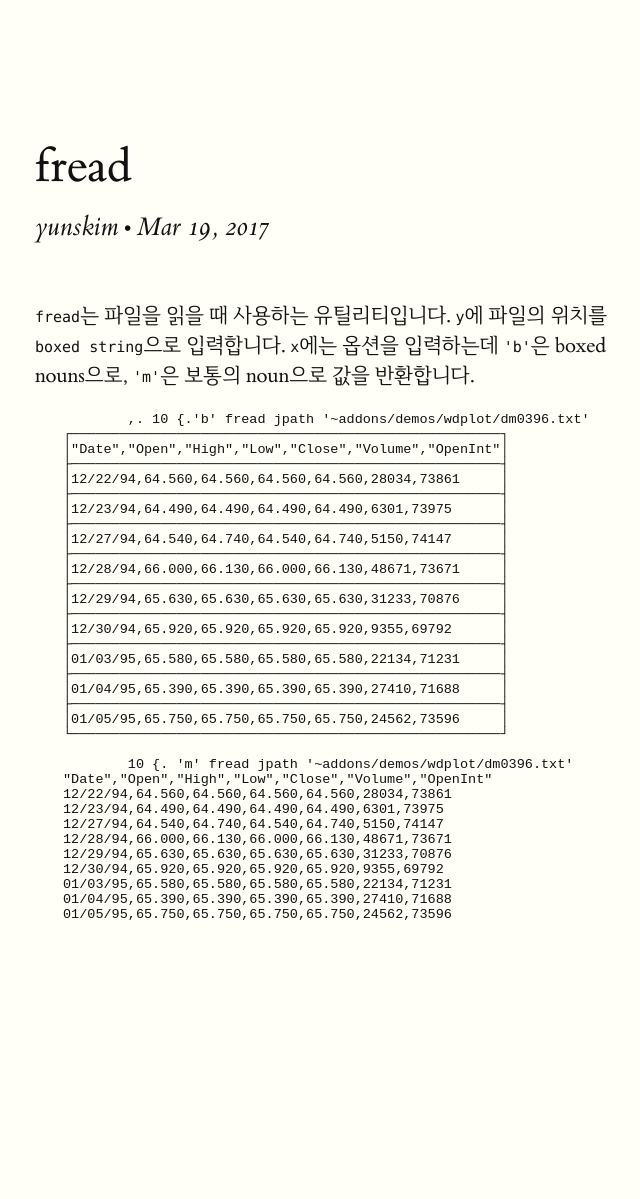
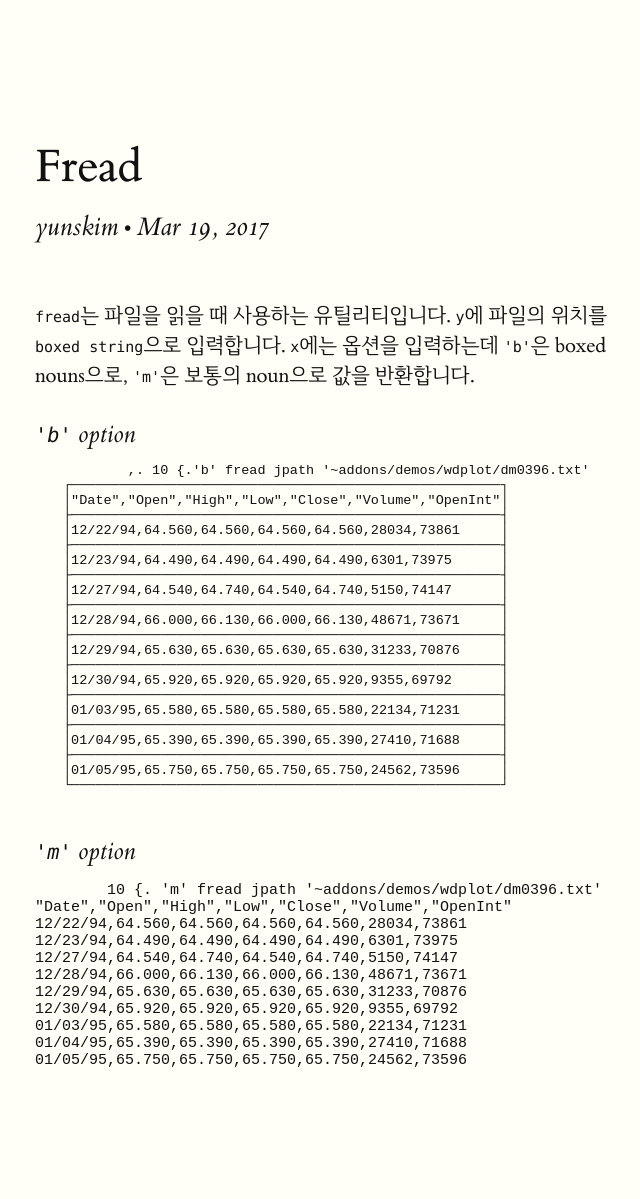
Before and after one commit to toolofthought/toolofthought.github.io, a Jekyll site: the page built from _posts/jlang/util/2017-03-19-fread.html, in a window 1280 px wide. Shown: the whole page, without its empty margins (125-765 px from the left). Built offline with Jekyll 4.4.1, drawn with Linux system fonts in a browser that asks for light colours; before the commit the page ends 1048 px from its top, so only the background shows below that.

Commit message:
fread 시작

```diff
--- a/_posts/jlang/util/2017-03-19-fread.html
+++ b/_posts/jlang/util/2017-03-19-fread.html
@@ -1,6 +1,6 @@
 ---
 layout: post
-title:  "fread"
+title:  "Fread"
 date:   2017-03-19 12:00:00 +0900
 author: yunskim
 categories: jlang util
@@ -8,7 +8,7 @@ permalink: /:categories/:title/
 ---
 <section>
 	<p><code>fread</code>는 파일을 읽을 때 사용하는 유틸리티입니다. <code>y</code>에 파일의 위치를 <code>boxed string</code>으로 입력합니다. <code>x</code>에는 옵션을 입력하는데 <code>'b'</code>은 boxed nouns으로, <code>'m'</code>은 보통의 noun으로 값을 반환합니다.</p>
-
+	<h3> <code>'b'</code> option </h3>
 	<pre class="code">
 	,. 10 {.'b' fread jpath '~addons/demos/wdplot/dm0396.txt'
 ┌─────────────────────────────────────────────────────┐
@@ -32,7 +32,9 @@ permalink: /:categories/:title/
 ├─────────────────────────────────────────────────────┤
 │01/05/95,65.750,65.750,65.750,65.750,24562,73596     │
 └─────────────────────────────────────────────────────┘
-
+	</pre>
+	<h3> <code>'m'</code> option </h3>
+	<pre>
 	10 {. 'm' fread jpath '~addons/demos/wdplot/dm0396.txt'
 "Date","Open","High","Low","Close","Volume","OpenInt"
 12/22/94,64.560,64.560,64.560,64.560,28034,73861
```
